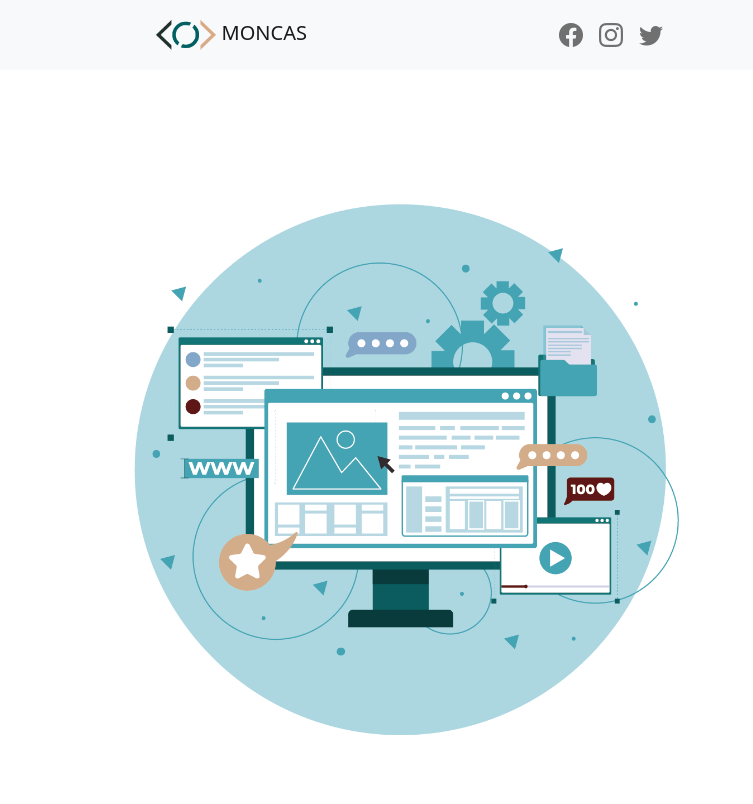
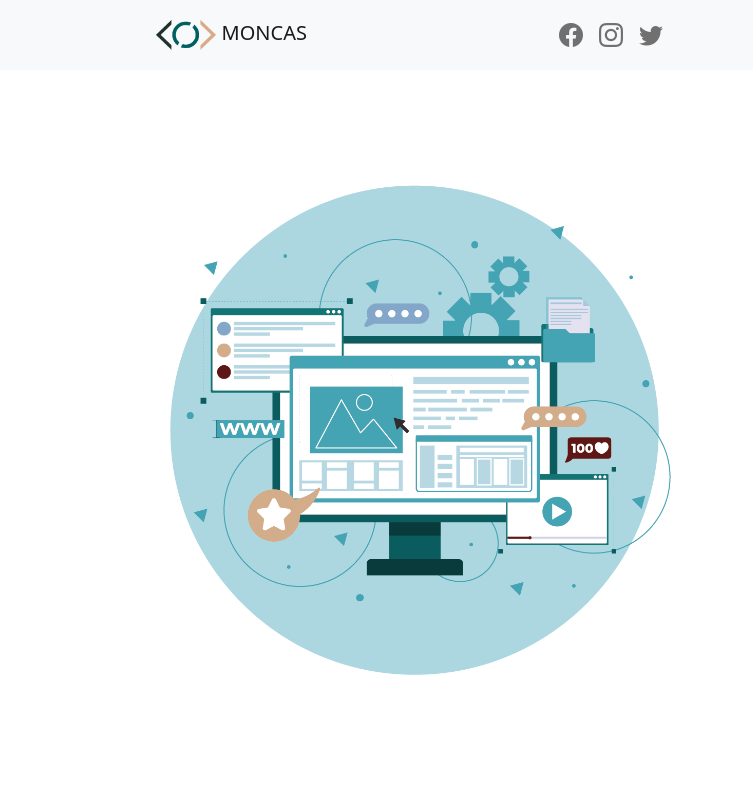
Before and after one commit to fradniev/portfolioNat, a website: page public/index.html in a window 1280 px wide. Shown: the top 804 px of the page, 527-1280 px from the left. Drawn offline with nearby package versions, Linux system fonts and the light colour scheme.

Commit message:
update about me

```diff
--- a/public/index.html
+++ b/public/index.html
@@ -69,7 +69,7 @@
                     <br>MONCAS</h1>
                   <p class="lead mb-5">¡Hola!, soy Natalia Monsalve Castro una persona realista con los pies bien puestos en la tierra, pero eso no me quita la perspectiva de ver, desear, pensar y crear cosas fantásticas. Siempre veo las cosas desde los distintos ángulos.</p>
                   <div class="mb-5"><a class="btn rounded-pill btn-secondary px-4" href="https://themes.getbootstrap.com/product/replacer-2/">Ver CV <i class="bi bi-chevron-right"></i></a></div><span class="text-warning small"><i class="fas fa-star mr-1"></i><i class="fas fa-star mr-1"></i><i class="fas fa-star mr-1"></i><i class="fas fa-star mr-1"></i><i class="fas fa-star mr-2"></i></span>              </div>
-                <div class="col-lg-6 col-md-12 ml-auto d-none d-lg-block d-xl-block" style="min-height: 46rem;" data-aos="fade-up"><img class="fixed-bottom position-absolute" alt="Banner" src="/images/banner-01.png" width="1240"></div>
+                <div class="col-lg-6 col-md-12 ml-auto d-flex justify-content-center align-items-center position-relative d-lg-flex d-xl-flex" style="min-height: 46rem;" data-aos="fade-up"><img class="fixed-bottom position-absolute fixed- w-100" style="left:unset;bottom:unset;top:unset;right:-20%;" alt="Banner" src="/images/banner_1.png"></div>
               </div>
             </div>
 
```
